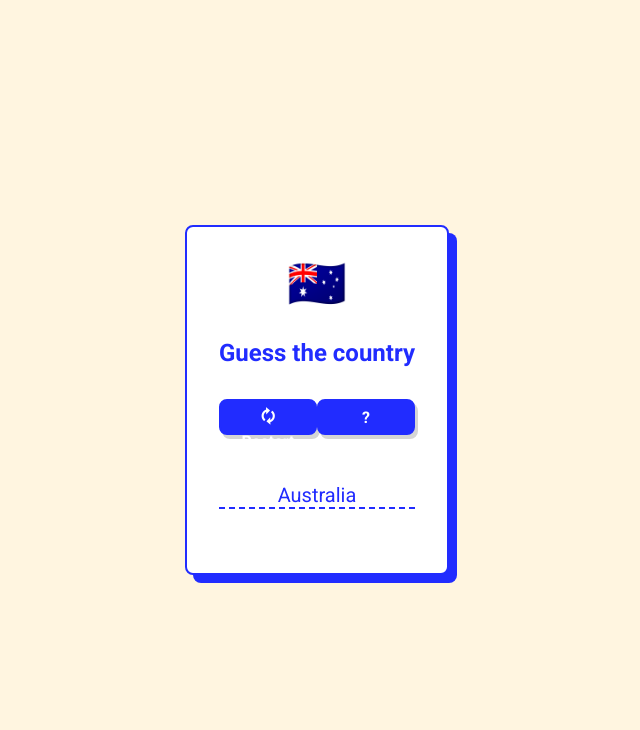
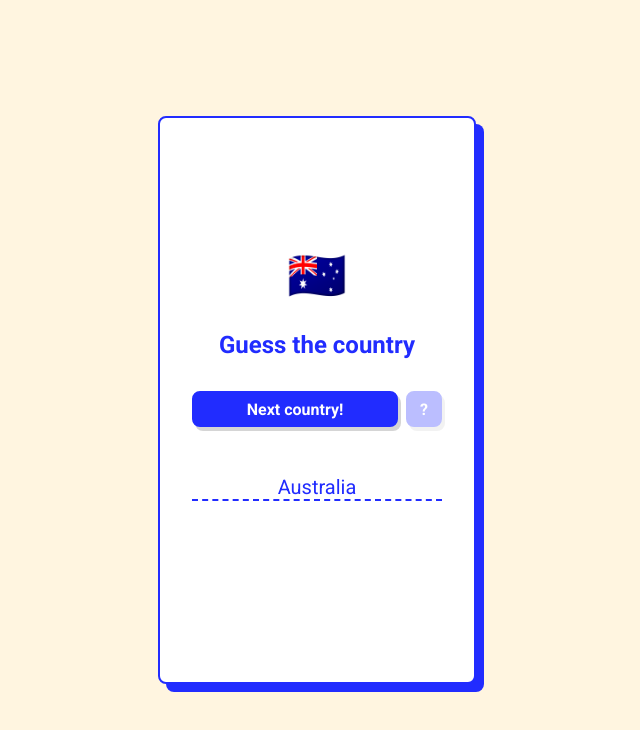
Before and after one commit to RobertLikesCoding/country-guesser, a plain HTML site: page index.html in a window 1280 px wide. Both pictures are taken after a click on the button "Reveal solution". Shown: the whole page, without its empty margins (323-963 px from the left). Drawn offline with Linux system fonts and the light colour scheme.

Commit message:
improve hint system

```diff
--- a/index.html
+++ b/index.html
@@ -3,7 +3,7 @@
   <head>
     <meta charset="UTF-8" />
     <meta name="viewport" content="width=device-width, initial-scale=1.0" />
-    <title>Flag Guesser</title>
+    <title>Country Guesser</title>
     <link rel="stylesheet" href="./style.css" />
     <link
       href="https://fonts.googleapis.com/css2?family=Roboto:ital,wght@0,100;0,300;0,400;0,500;0,700;0,900;1,100;1,300;1,400;1,500;1,700;1,900&family=Rubik:ital,wght@0,300..900;1,300..900&display=swap"
@@ -13,16 +13,19 @@
   <body>
     <main>
       <section class="game-area">
-        <div id="flag" class="flex-center"></div>
+        <span id="flag" class="flex-center"></span>
         <h1 style="font-size: 1.5rem">Guess the country</h1>
-        <div style="display: flex">
+
+        <div style="display: flex; gap: 0.5rem">
           <button id="solution-btn" class="btn">Reveal solution</button>
-          <button id="restart-btn" class="btn" hidden>🗘 Restart</button>
-          <button id="hint-btn" class="btn">?</button>
+          <button id="restart-btn" class="btn" hidden>Next country!</button>
+          <button id="hint-btn" class="btn" title="Click for hint">?</button>
         </div>
+
         <div class="solution-underline">
           <span id="solution"></span>
         </div>
+
         <span id="hint"></span>
       </section>
     </main>
--- a/script.js
+++ b/script.js
@@ -37,10 +37,17 @@ function revealSolution() {
   solutionText.textContent = randomCountry.name;
   revealButton.hidden = true;
   restartButton.hidden = false;
+  hintButton.setAttribute("disabled", true);
+  hintButton.classList.add("disabled");
 }
 
 function revealHint() {
-  hint.textContent = continentForCountry;
+  if (hint.textContent.includes("continent")) {
+    const startLetters = randomCountry.name.substring(0, 2);
+    solutionText.textContent = `${startLetters}...`;
+  } else {
+    hint.textContent = `continent: ${continentForCountry}`;
+  }
 }
 
 function startNewRound() {
@@ -53,4 +60,6 @@ function startNewRound() {
   hint.textContent = "";
   revealButton.hidden = false;
   restartButton.hidden = true;
+  hintButton.removeAttribute("disabled");
+  hintButton.classList.remove("disabled");
 }
--- a/style.css
+++ b/style.css
@@ -56,6 +56,9 @@ h6 {
   flex-direction: column;
   gap: 2rem;
   box-shadow: 8px 8px 0 0 var(--clr-primary);
+  width: 250px;
+  height: 500px;
+  text-align: center;
 }
 
 #flag {
@@ -66,7 +69,6 @@ h6 {
 #solution {
   font-size: 1.25rem;
   margin-top: 1rem;
-  text-align: center;
   min-height: 1.5rem;
   display: block;
 }
@@ -109,6 +111,19 @@ h6 {
   border-color: var(--clr-hover);
 }
 
+#hint-btn {
+  width: 2.25rem;
+}
+
+#hint {
+  height: 1rem;
+}
+
+.disabled {
+  opacity: 0.3;
+  pointer-events: none;
+}
+
 .flex-center {
   display: flex;
   justify-content: center;
```
